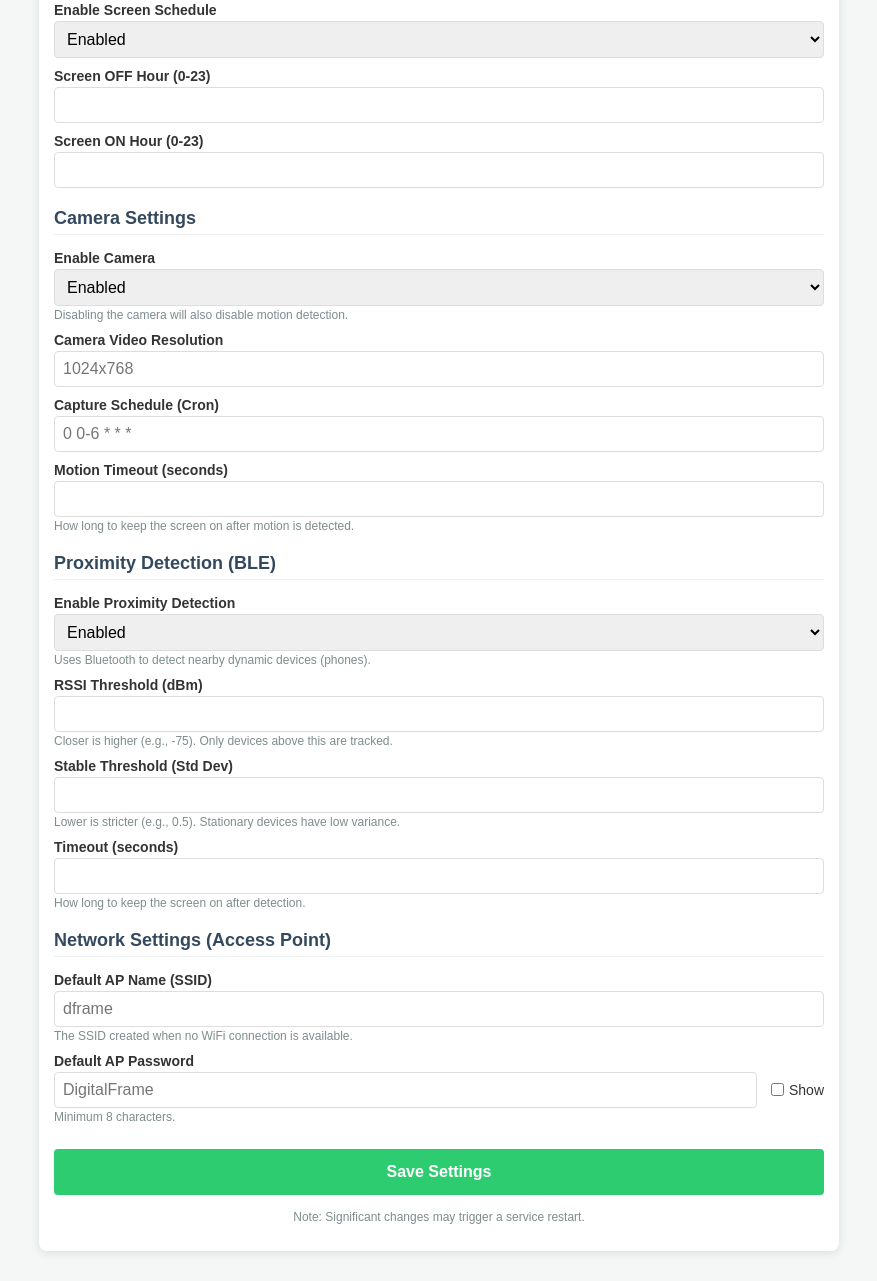
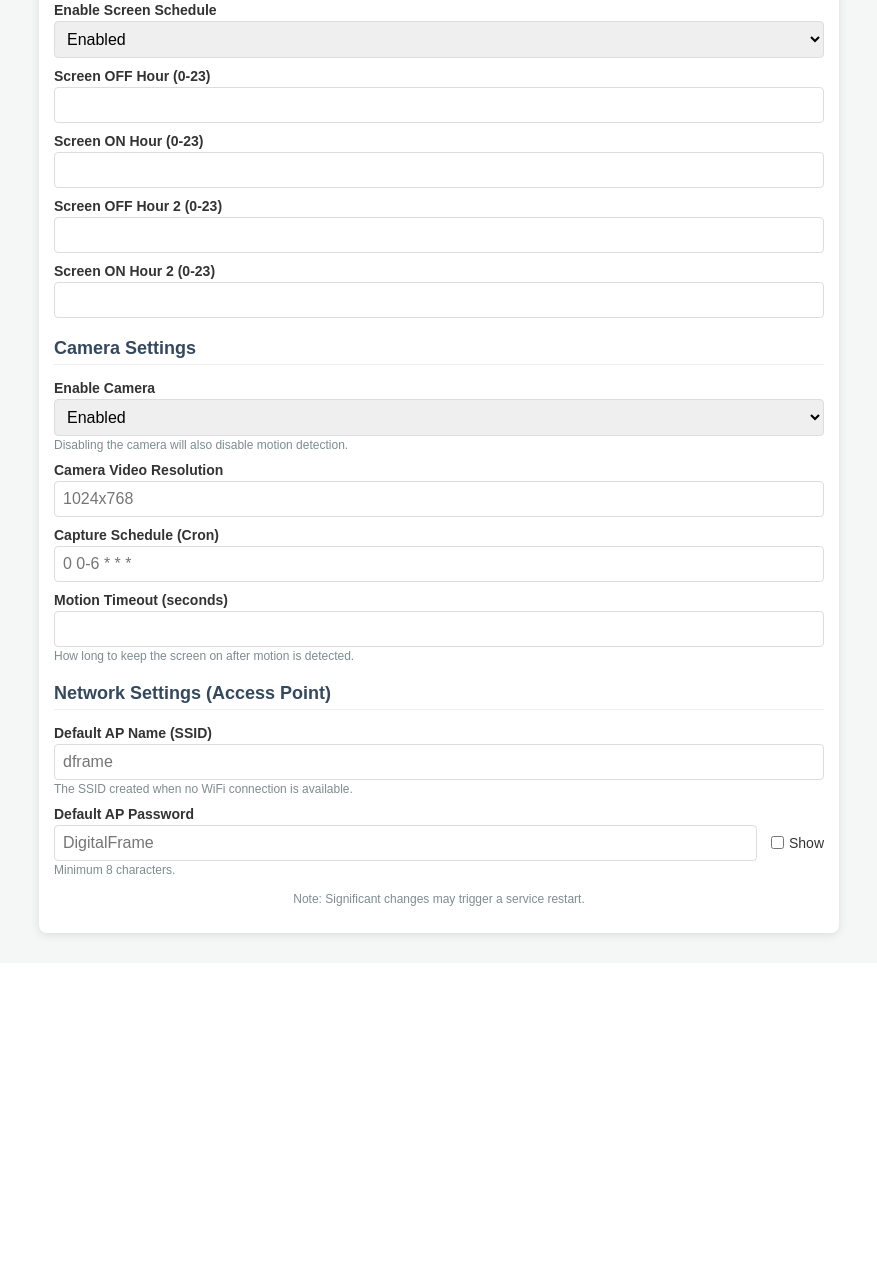
Before and after one commit to agmonr/Smarterdigitalframe, a Flask app: template templates/settings.html in a window 1280 px wide. Shown: the part 1490-2771 px from the top of the page, without its empty margins (201-1078 px from the left). After the commit the page ends 2432 px from the top, so only its background shows below. Run offline with Flask 3, Linux system fonts and the light colour scheme; the template is opened without the code that fills it, so the values that code supplies are empty.

Commit message:
feat: centralize proximity detection, implement auto-save and dual screen schedule

```diff
--- a/manager.py
+++ b/manager.py
@@ -32,6 +32,10 @@ def folders_page():
 def settings_page():
     return render_template('settings.html')
 
+@app.route('/proximity')
+def proximity_page():
+    return render_template('ble_proximity.html')
+
 @app.route('/system')
 def system_status_page():
     return render_template('status.html')
--- a/templates/nav.html
+++ b/templates/nav.html
@@ -126,6 +126,7 @@
             <a href="/terminal">Terminal</a>
             <a href="/system">Status</a>
             <a href="/network">Network</a>
+            <a href="/proximity">Proximity</a>
         </div>
     </div>
 </div>
--- a/templates/settings.html
+++ b/templates/settings.html
@@ -35,6 +35,11 @@
             width: 100%;
         }
 
+        /* Toast notification */
+        .toast { position: fixed; bottom: 20px; right: 20px; background: #2ecc71; color: white; padding: 12px 24px; border-radius: 8px; font-weight: 500; opacity: 0; transition: opacity 0.3s; z-index: 9999; }
+        .toast.show { opacity: 1; }
+        .toast.error { background: #e74c3c; }
+
         @media (max-width: 600px) {
             body { padding: 10px; }
             .container { padding: 15px; }
@@ -53,21 +58,21 @@
             <h2>General Display</h2>
             <div class="form-group">
                 <label>Image Directory</label>
-                <input type="text" id="image-dir" placeholder="images/">
+                <input type="text" id="image-dir" placeholder="images/" onchange="saveConfig()">
                 <div class="info-text">Full path to the folder containing your photos.</div>
             </div>
             <div class="form-group">
                 <label>Interval (seconds)</label>
-                <input type="number" id="interval">
+                <input type="number" id="interval" onchange="saveConfig()">
                 <div class="info-text">How long to show each image.</div>
             </div>
             <div class="form-group">
                 <label>Group Size</label>
-                <input type="number" id="group-size">
+                <input type="number" id="group-size" onchange="saveConfig()">
             </div>
             <div class="form-group">
                 <label>Weak Machine Mode</label>
-                <select id="weak-machine">
+                <select id="weak-machine" onchange="saveConfig()">
                     <option value="True">Enabled</option>
                     <option value="False">Disabled</option>
                 </select>
@@ -75,55 +80,55 @@
             </div>
             <div class="form-group">
                 <label>History Retention (Days)</label>
-                <input type="number" id="history-retention-days" min="1" max="365">
+                <input type="number" id="history-retention-days" min="1" max="365" onchange="saveConfig()">
                 <div class="info-text">How many days to keep image display history in the database.</div>
             </div>
 
             <h2>Clock Overlay</h2>
             <div class="form-group">
                 <label>Show Time</label>
-                <select id="show-time">
+                <select id="show-time" onchange="saveConfig()">
                     <option value="True">Enabled</option>
                     <option value="False">Disabled</option>
                 </select>
             </div>
             <div class="form-group">
                 <label>Periodic Clock (00 & 30 min)</label>
-                <select id="periodic-clock">
+                <select id="periodic-clock" onchange="saveConfig()">
                     <option value="True">Enabled</option>
                     <option value="False">Disabled</option>
                 </select>
             </div>
             <div class="form-group">
                 <label>Scheduled Clock (Cron Style)</label>
-                <select id="scheduled-clock">
+                <select id="scheduled-clock" onchange="saveConfig()">
                     <option value="True">Enabled</option>
                     <option value="False">Disabled</option>
                 </select>
             </div>
             <div class="form-group">
                 <label>Clock Schedule 1 (Cron)</label>
-                <input type="text" id="clock-schedule-1" placeholder="0 * * * *">
+                <input type="text" id="clock-schedule-1" placeholder="0 * * * *" onchange="saveConfig()">
             </div>
             <div class="form-group">
                 <label>Clock Schedule 2 (Cron)</label>
-                <input type="text" id="clock-schedule-2" placeholder="30 * * * *">
+                <input type="text" id="clock-schedule-2" placeholder="30 * * * *" onchange="saveConfig()">
             </div>
             <div class="form-group">
                 <label>Negative Time (Invert Colors)</label>
-                <select id="negative-time">
+                <select id="negative-time" onchange="saveConfig()">
                     <option value="True">Enabled</option>
                     <option value="False">Disabled</option>
                 </select>
             </div>
             <div class="form-group">
                 <label>Clock Transparency (0-255)</label>
-                <input type="range" id="time-alpha" min="0" max="255" value="255" oninput="document.getElementById('alpha-val').textContent = this.value">
+                <input type="range" id="time-alpha" min="0" max="255" value="255" oninput="document.getElementById('alpha-val').textContent = this.value" onchange="saveConfig()">
                 <span id="alpha-val">255</span>
             </div>
             <div class="form-group">
                 <label>Time Location</label>
-                <select id="time-location">
+                <select id="time-location" onchange="saveConfig()">
                     <option value="top-left">Top Left</option>
                     <option value="top-right">Top Right</option>
                     <option value="bottom-left">Bottom Left</option>
@@ -133,42 +138,50 @@
             </div>
             <div class="form-group">
                 <label>Time Font Size</label>
-                <input type="number" id="time-font-size">
+                <input type="number" id="time-font-size" onchange="saveConfig()">
             </div>
             <div class="form-group color-group">
                 <label>Time Color</label>
-                <input type="color" id="time-color">
+                <input type="color" id="time-color" onchange="saveConfig()">
             </div>
             <div class="form-group color-group">
                 <label>Border Color</label>
-                <input type="color" id="time-border-color">
+                <input type="color" id="time-border-color" onchange="saveConfig()">
             </div>
             <div class="form-group">
                 <label>Border Size (Line Width)</label>
-                <input type="number" id="time-border-size" min="0" max="20">
+                <input type="number" id="time-border-size" min="0" max="20" onchange="saveConfig()">
             </div>
 
             <h2>Screen Schedule</h2>
             <div class="form-group">
                 <label>Enable Screen Schedule</label>
-                <select id="schedule-enabled">
+                <select id="schedule-enabled" onchange="saveConfig()">
                     <option value="True">Enabled</option>
                     <option value="False">Disabled</option>
                 </select>
             </div>
             <div class="form-group">
                 <label>Screen OFF Hour (0-23)</label>
-                <input type="number" id="screen-off-hour" min="0" max="23">
+                <input type="number" id="screen-off-hour" min="0" max="23" onchange="saveConfig()">
             </div>
             <div class="form-group">
                 <label>Screen ON Hour (0-23)</label>
-                <input type="number" id="screen-on-hour" min="0" max="23">
+                <input type="number" id="screen-on-hour" min="0" max="23" onchange="saveConfig()">
+            </div>
+            <div class="form-group">
+                <label>Screen OFF Hour 2 (0-23)</label>
+                <input type="number" id="screen-off-hour-2" min="0" max="23" onchange="saveConfig()">
+            </div>
+            <div class="form-group">
+                <label>Screen ON Hour 2 (0-23)</label>
+                <input type="number" id="screen-on-hour-2" min="0" max="23" onchange="saveConfig()">
             </div>
 
             <h2>Camera Settings</h2>
             <div class="form-group">
                 <label>Enable Camera</label>
-                <select id="camera-enabled">
+                <select id="camera-enabled" onchange="saveConfig()">
                     <option value="True">Enabled</option>
                     <option value="False">Disabled</option>
                 </select>
@@ -176,53 +189,28 @@
             </div>
             <div class="form-group">
                 <label>Camera Video Resolution</label>
-                <input type="text" id="camera-resolution" placeholder="1024x768">
+                <input type="text" id="camera-resolution" placeholder="1024x768" onchange="saveConfig()">
             </div>
             <div class="form-group">
                 <label>Capture Schedule (Cron)</label>
-                <input type="text" id="camera-schedule" placeholder="0 0-6 * * *">
+                <input type="text" id="camera-schedule" placeholder="0 0-6 * * *" onchange="saveConfig()">
             </div>
             <div class="form-group">
                 <label>Motion Timeout (seconds)</label>
-                <input type="number" id="motion-timeout" min="10">
+                <input type="number" id="motion-timeout" min="10" onchange="saveConfig()">
                 <div class="info-text">How long to keep the screen on after motion is detected.</div>
-            </div>
-
-            <h2>Proximity Detection (BLE)</h2>
-            <div class="form-group">
-                <label>Enable Proximity Detection</label>
-                <select id="proximity-enabled">
-                    <option value="True">Enabled</option>
-                    <option value="False">Disabled</option>
-                </select>
-                <div class="info-text">Uses Bluetooth to detect nearby dynamic devices (phones).</div>
-            </div>
-            <div class="form-group">
-                <label>RSSI Threshold (dBm)</label>
-                <input type="number" id="proximity-rssi-threshold" min="-100" max="0">
-                <div class="info-text">Closer is higher (e.g., -75). Only devices above this are tracked.</div>
-            </div>
-            <div class="form-group">
-                <label>Stable Threshold (Std Dev)</label>
-                <input type="number" id="proximity-stable-threshold" step="0.1" min="0">
-                <div class="info-text">Lower is stricter (e.g., 0.5). Stationary devices have low variance.</div>
-            </div>
-            <div class="form-group">
-                <label>Timeout (seconds)</label>
-                <input type="number" id="proximity-timeout" min="10">
-                <div class="info-text">How long to keep the screen on after detection.</div>
             </div>
 
             <h2>Network Settings (Access Point)</h2>
             <div class="form-group">
                 <label>Default AP Name (SSID)</label>
-                <input type="text" id="ap-name" placeholder="dframe">
+                <input type="text" id="ap-name" placeholder="dframe" onchange="saveConfig()">
                 <div class="info-text">The SSID created when no WiFi connection is available.</div>
             </div>
             <div class="form-group">
                 <label>Default AP Password</label>
                 <div style="display: flex; gap: 10px; align-items: center;">
-                    <input type="password" id="ap-password" placeholder="DigitalFrame" style="flex-grow: 1;">
+                    <input type="password" id="ap-password" placeholder="DigitalFrame" style="flex-grow: 1;" onchange="saveConfig()">
                     <div style="display: flex; align-items: center; white-space: nowrap; font-size: 14px;">
                         <input type="checkbox" id="toggle-ap-password" onchange="toggleApPassword()" style="width: auto; margin-right: 5px;">
                         <label for="toggle-ap-password" style="margin-bottom: 0; font-weight: normal; cursor: pointer;">Show</label>
@@ -231,13 +219,21 @@
                 <div class="info-text">Minimum 8 characters.</div>
             </div>
 
-            <button onclick="saveConfig()">Save Settings</button>
             <p class="info-text" style="text-align: center; margin-top: 15px;">Note: Significant changes may trigger a service restart.</p>
         </div>
     </div>
 
+    <div id="toast" class="toast"></div>
+
     <script>
         const API_BASE = "/api";
+
+        function showToast(msg, isError) {
+            const t = document.getElementById('toast');
+            t.textContent = msg;
+            t.className = 'toast show' + (isError ? ' error' : '');
+            setTimeout(() => { t.className = 'toast'; }, 2500);
+        }
 
         function toggleApPassword() {
             const passwordInput = document.getElementById('ap-password');
@@ -282,6 +278,8 @@
                 document.getElementById('time-border-size').value = defaults.timebordersize || 2;
                 document.getElementById('screen-off-hour').value = defaults.screenoffhour || 22;
                 document.getElementById('screen-on-hour').value = defaults.screenonhour || 7;
+                document.getElementById('screen-off-hour-2').value = defaults.screenoffhour2 || 0;
+                document.getElementById('screen-on-hour-2').value = defaults.screenonhour2 || 0;
 
                 const schedConfig = config.SCHEDULE || {};
                 document.getElementById('schedule-enabled').value = (schedConfig.enabled && schedConfig.enabled.toLowerCase() === 'true') ? 'True' : 'False';
@@ -297,12 +295,6 @@
                 const networkConfig = config.NETWORK || {};
                 document.getElementById('ap-name').value = networkConfig.ap_name || 'dframe';
                 document.getElementById('ap-password').value = networkConfig.ap_password || 'DigitalFrame';
-
-                const proximityConfig = config.PROXIMITY || {};
-                document.getElementById('proximity-enabled').value = (proximityConfig.enabled && proximityConfig.enabled.toLowerCase() === 'true') ? 'True' : 'False';
-                document.getElementById('proximity-rssi-threshold').value = proximityConfig.rssi_threshold || -75;
-                document.getElementById('proximity-stable-threshold').value = proximityConfig.stable_threshold || 0.5;
-                document.getElementById('proximity-timeout').value = proximityConfig.timeout || 300;
             } catch (e) {
                 console.error("Error loading config", e);
             }
@@ -329,7 +321,9 @@
                     timebordercolor: document.getElementById('time-border-color').value,
                     timebordersize: document.getElementById('time-border-size').value,
                     screenoffhour: document.getElementById('screen-off-hour').value,
-                    screenonhour: document.getElementById('screen-on-hour').value
+                    screenonhour: document.getElementById('screen-on-hour').value,
+                    screenoffhour2: document.getElementById('screen-off-hour-2').value,
+                    screenonhour2: document.getElementById('screen-on-hour-2').value
                 },
                 SCHEDULE: {
                     enabled: document.getElementById('schedule-enabled').value
@@ -345,12 +339,6 @@
                 NETWORK: {
                     ap_name: document.getElementById('ap-name').value,
                     ap_password: document.getElementById('ap-password').value
-                },
-                PROXIMITY: {
-                    enabled: document.getElementById('proximity-enabled').value,
-                    rssi_threshold: document.getElementById('proximity-rssi-threshold').value,
-                    stable_threshold: document.getElementById('proximity-stable-threshold').value,
-                    timeout: document.getElementById('proximity-timeout').value
                 }
             };
 
@@ -361,12 +349,12 @@
                     body: JSON.stringify(data)
                 });
                 if (response.ok) {
-                    alert("Settings saved successfully!");
+                    showToast("Settings saved successfully!");
                 } else {
-                    alert("Error saving settings.");
+                    showToast("Error saving settings.", true);
                 }
             } catch (e) {
-                alert("Error saving configuration");
+                showToast("Error saving configuration", true);
             }
         }
 
```
Also changed, not shown: display.py (+11 -2 lines), templates/status.html (+0 -75 lines), 1 other file.
